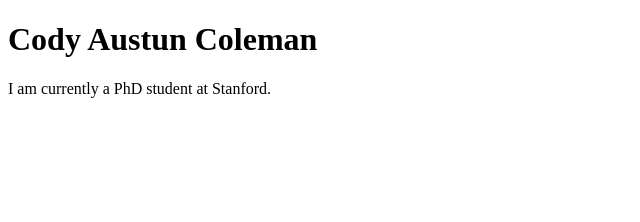
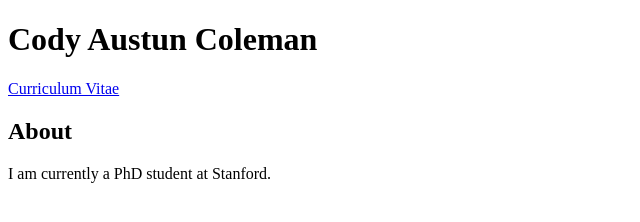
Before and after one commit to prateekm08/prateekmalhotra.github.io, a plain HTML site: page index.html in a window 1280 px wide. Shown: the whole page, without its empty margins (0-640 px from the left). Drawn offline with Linux system fonts and the light colour scheme.

Commit message:
index.html: added link to CV

```diff
--- a/index.html
+++ b/index.html
@@ -7,10 +7,15 @@
 <body>
     <header>
         <h1>Cody Austun Coleman</h1>
-        <div id="about">
-            I am currently a PhD student at Stanford.
-        </div>
+
     </header>
+    <nav id="nav">
+        <a href="static/cody_coleman_cv.pdf">Curriculum Vitae</a>
+    </nav>
+    <section id="about">
+        <h1>About</h1>
+        I am currently a PhD student at Stanford.
+    </section>
 
 </body>
 </html>
```
Also changed, not shown: 1 other file.
